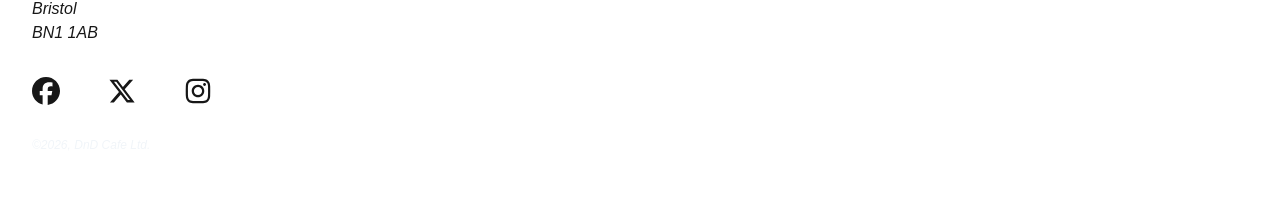
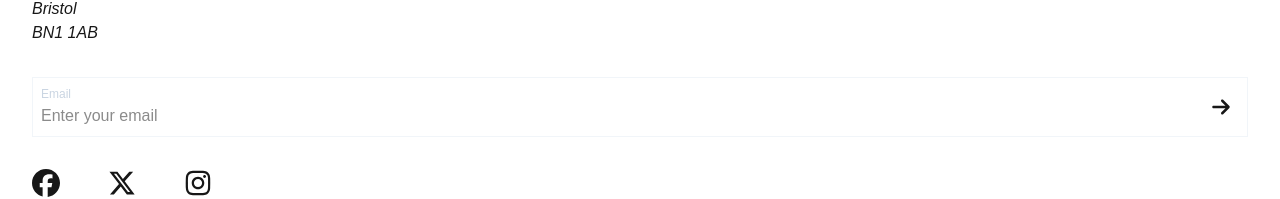
Before and after one commit to arkii1/dnd-cafe, a Next.js app: page / in a window 1280 px wide. Shown: the part 2555-2754 px from the top of the page. Built offline with nearby package versions, Linux system fonts and the light colour scheme; a web font is replaced by a local one.

Commit message:
Add news letter signup input

```diff
--- a/app/ui/footer.tsx
+++ b/app/ui/footer.tsx
@@ -1,9 +1,9 @@
 import IconLink from "./iconLink";
-import { FaInstagram, FaFacebook, FaXTwitter } from "react-icons/fa6";
+import { FaInstagram, FaFacebook, FaXTwitter} from "react-icons/fa6";
+import NewsLetterSignUp from "./newsLetterSignup";
 
 export default function Footer() {
     const year = new Date().getFullYear();
-
 
     return (
         <footer className="grid py-12 px-8 gap-8 w-full">
@@ -18,6 +18,8 @@ export default function Footer() {
                 </address>
             </p>
 
+            <NewsLetterSignUp />
+
             <div className="flex gap-12 w-full justify-start col-span-full">
                 <IconLink link="#" icon={FaFacebook} classes=''/>
                 <IconLink link="#" icon={FaXTwitter} classes=''/>
--- /dev/null
+++ b/app/ui/newsLetterSignup.tsx
@@ -0,0 +1,17 @@
+'use client';
+
+import { FaArrowRight } from "react-icons/fa6";
+
+export default function NewsLetterSignUp() {
+    const onNewsLetterSignup = () => {
+        alert('Signed up to newsletter!');
+    }
+
+    return (
+        <div className="flex flex-col border-slate-100 border-1 p-2 relative gap-0.5">
+            <label className="text-xs text-slate-300">Email</label>
+            <input className="outline-0" type="text" placeholder="Enter your email"/>
+            <button onClick={onNewsLetterSignup} className="absolute top-0 right-0 h-full flex items-center"><FaArrowRight className="cursor-pointer hover:opacity-75 h-s w-s mr-4" /> </button>
+        </div>
+    )
+}
```
